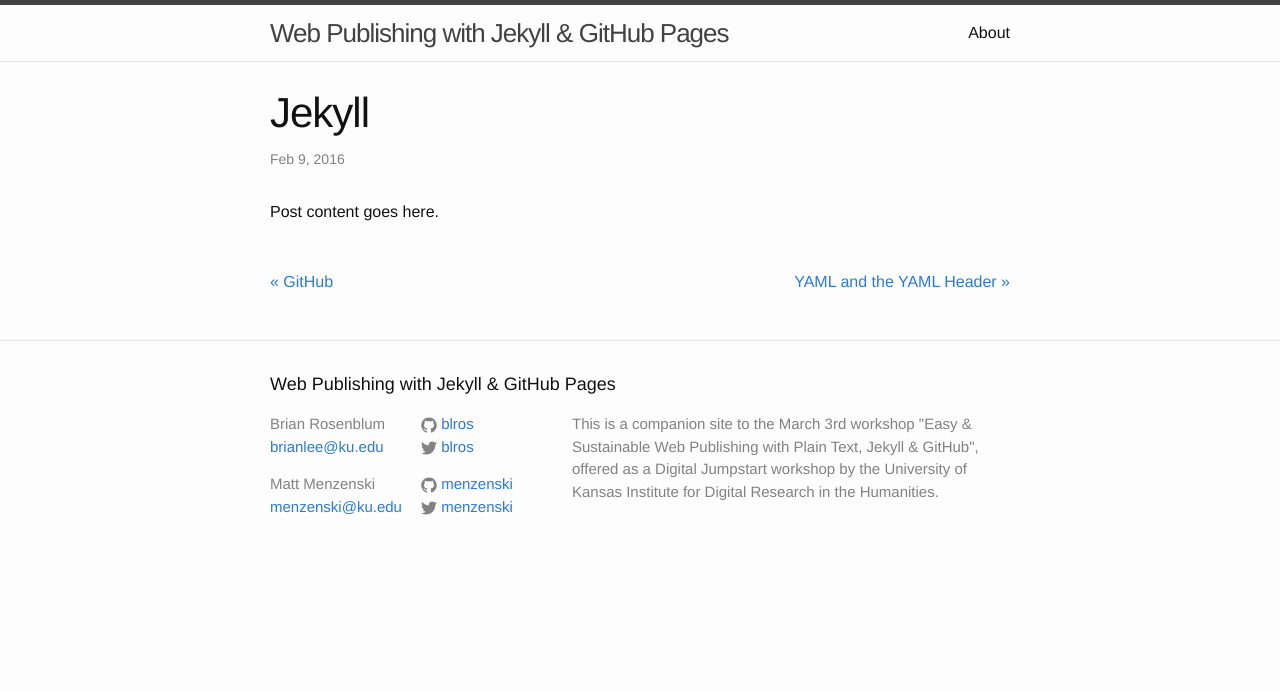
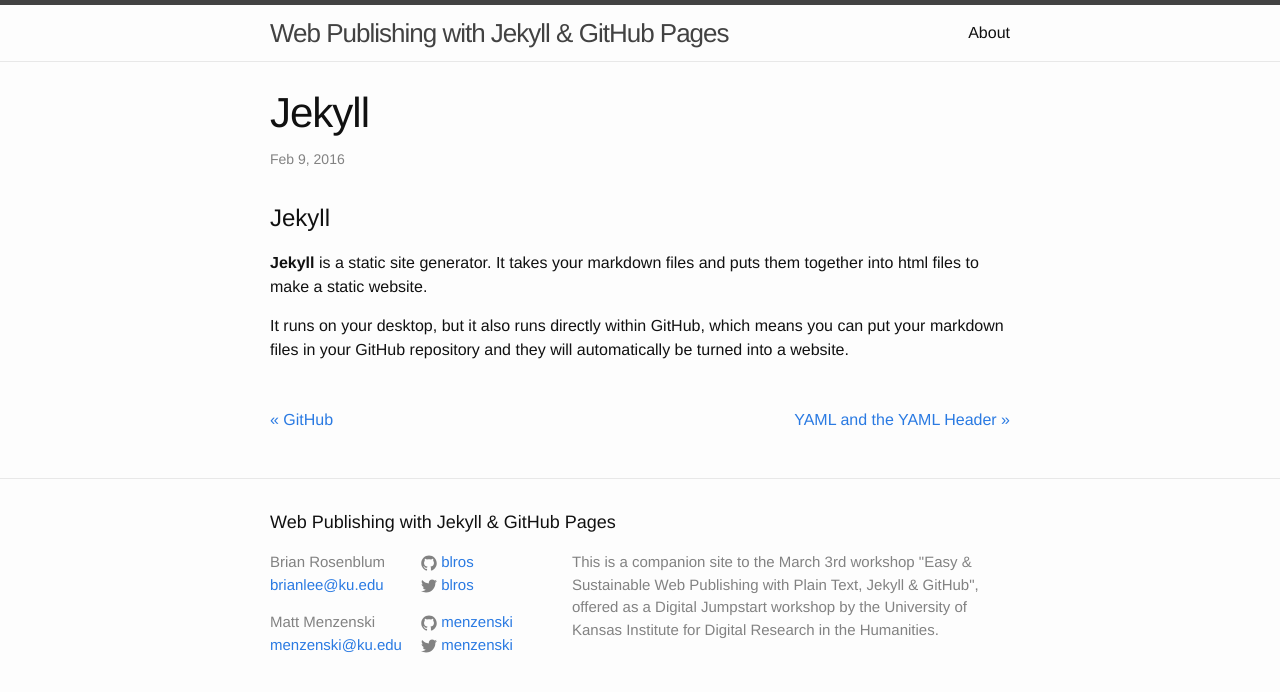
Before and after one commit to menzenski/idrh-static-site-workshop, a Jekyll site: the page built from _posts/2016-02-09-jekyll.md, in a window 1280 px wide. Shown: the top 692 px of the page. Built offline with Jekyll 4.4.1, drawn with Linux system fonts in a browser that asks for light colours.

Commit message:
Updated 2016-02-09-jekyll.md

```diff
--- a/_posts/2016-02-09-jekyll.md
+++ b/_posts/2016-02-09-jekyll.md
@@ -1,7 +1,13 @@
 ---
 layout: post
-title: "Jekyll"
-date: 2016-02-09 14:40:40 -0600
+title: Jekyll
+date: "2016-02-09 14:40:40 -0600"
 categories: jekyll
+published: true
 ---
-Post content goes here.
+
+# Jekyll
+
+**Jekyll** is a static site generator. It takes your markdown files and puts them together into html files to make a static website.
+
+It runs on your desktop, but it also runs directly within GitHub, which means you can put your markdown files in your GitHub repository and they will automatically be turned into a website.
```
